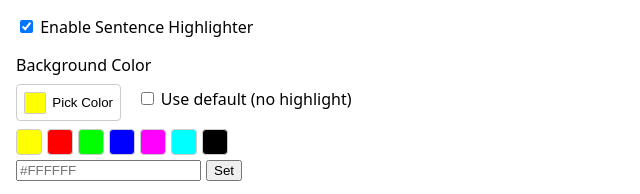
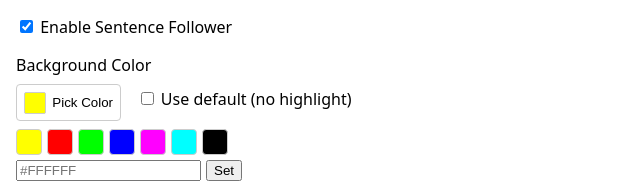
Before and after one commit to isnbh0/sentence-follower, a browser extension: page options/options.html in a window 1280 px wide. Shown: the top 194 px of the page, 0-640 px from the left. Drawn offline with Linux system fonts and the light colour scheme.

Commit message:
0.3.0 rename to sentence follower

```diff
--- a/options/options.html
+++ b/options/options.html
@@ -83,7 +83,7 @@
         <div class="form-group">
             <label>
                 <input type="checkbox" id="enabled" />
-                Enable Sentence Highlighter
+                Enable Sentence Follower
             </label>
         </div>
 
--- a/package.json
+++ b/package.json
@@ -1,6 +1,6 @@
 {
-  "name": "sentence-highlighter-extension",
-  "version": "0.2.1",
+  "name": "sentence-follower-extension",
+  "version": "0.3.0",
   "main": "content_scripts/sentence-highlight.js",
   "keywords": [],
   "author": "",
```
Also changed, not shown: README.md, manifest.json.
